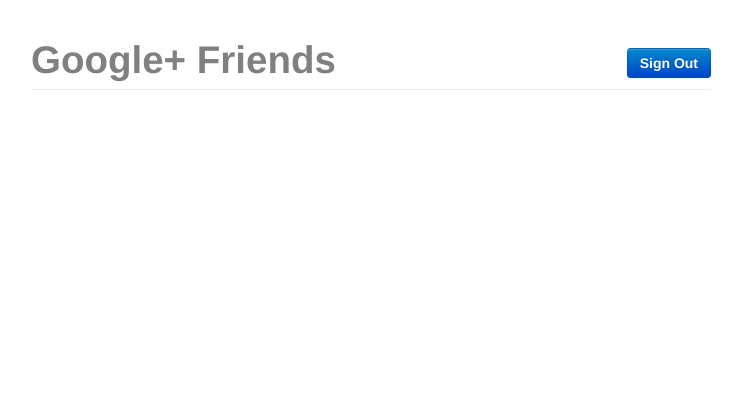
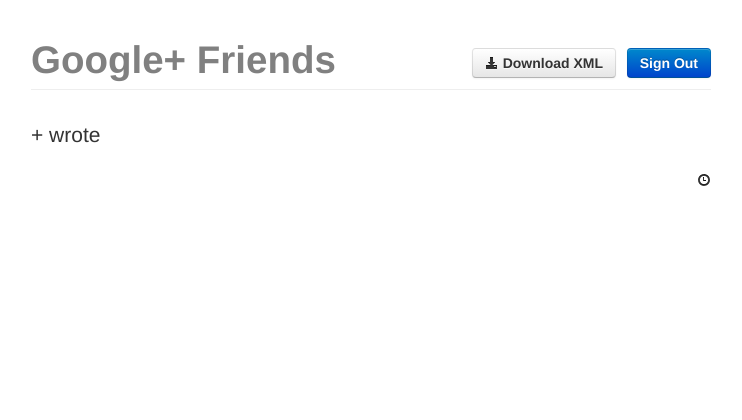
Before and after one commit to paveldedik/gplus-friends, a Flask app: template gplusfriends/templates/activity.html in a window 1280 px wide. Shown: the top 420 px of the page, without its empty margins (269-1011 px from the left). Run offline with Flask 2, Linux system fonts and the light colour scheme; the template is opened without the code that fills it, so the values that code supplies are empty.

Commit message:
Fixes, documentation etc.

```diff
--- a/gplusfriends/resources.py
+++ b/gplusfriends/resources.py
@@ -35,8 +35,10 @@
         def decorator(**kwargs):
             formated = endpoint.format(**kwargs)
             resp = google.get(formated, headers=get_header())
+            if resp.status == 401:
+                abort(resp.status)
             if resp.status != 200:
-                abort(resp.status)
+                return
             return func(resp.data)
         return decorator
     return wrapper
--- a/gplusfriends/templates/activity.html
+++ b/gplusfriends/templates/activity.html
@@ -1,6 +1,22 @@
 {% extends "loggedin.html" %}
 
+{% block small %}
+    <a href="{{ url_for('show_activity', aid=activity.id) }}?format=xml"
+       class="btn" download="activity.xml">
+        <i class="icon-download-alt"></i> Download XML
+    </a>
+    {{ super() }}
+{% endblock %}
+
 {% block content %}
-    <p class="lead">{{ activity.title }}</p>
-    <p>{{ activity.content }}</p>
+    <p class="lead">
+        +<a href="{{ url_for('show_person', pid=activity.publisher.id) }}"
+            >{{activity.publisher.name}}</a> wrote
+            {% if activity.title %}&ndash; {{ activity.title }}
+            {% endif %}
+        </p>
+    <p>{{ activity.content|safe }}</p>
+    <p class="pull-right">
+        <i class="icon-time"></i> {{ activity.date.strftime('%d %B %Y') }}
+    </p>
 {% endblock %}
--- a/gplusfriends/templates/loggedin.html
+++ b/gplusfriends/templates/loggedin.html
@@ -5,6 +5,24 @@
 {% endblock %}
 
 {% block content %}
-    <p class="lead">You can load users information below.</p>
-    <a href="/people/me" class="btn btn-large">Load Data</a>
+    <p class="lead">You can search people and activities below.</p>
+    <form action="{{ url_for('search_people') }}"
+          method="post" class="form-inline">
+        <legend>Search People</legend>
+        <input name="person" type="text" placeholder="Person ID"/>
+        <button type="submit" class="btn">
+            <i class="icon-search"></i> Search
+        </button>
+        <a href="{{ url_for('show_person', pid='me') }}" class="btn">
+            <i class="icon-user"></i> Me
+        </a>
+    </form>
+    <form action="{{ url_for('search_activities') }}"
+          method="post" class="form-inline">
+        <legend>Search Activities</legend>
+        <input name="activity" type="text" placeholder="Activity ID"/>
+        <button type="submit" class="btn">
+            <i class="icon-search"></i> Search
+        </button>
+    </form>
 {% endblock %}
```
Also changed, not shown: gplusfriends/models.py (+8 -3 lines), gplusfriends/tasks.py (+22 -3 lines), gplusfriends/templates/person.html (+10 -2 lines), gplusfriends/views.py (+27 -6 lines), 4 other files.
